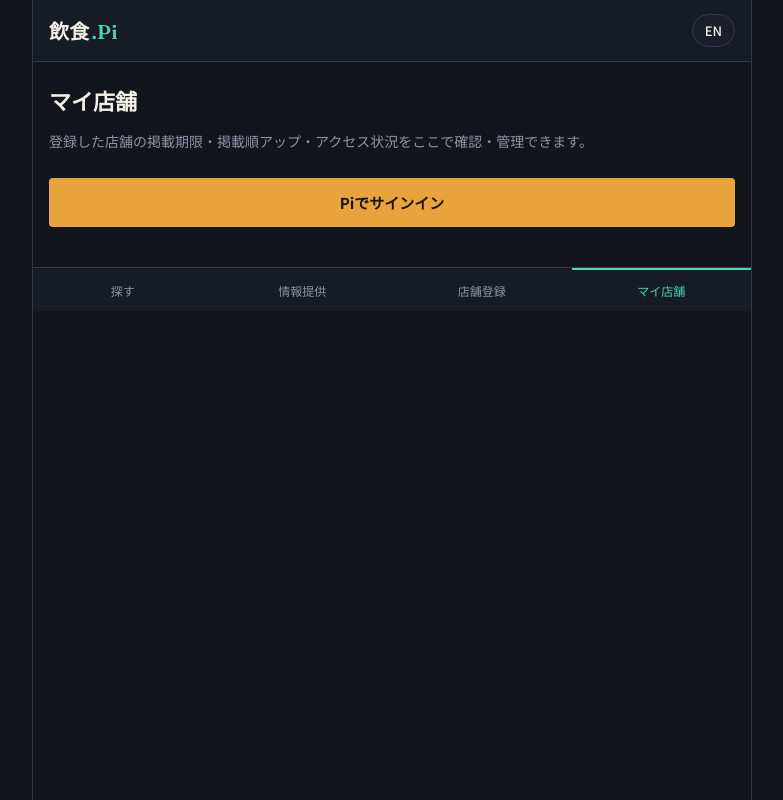
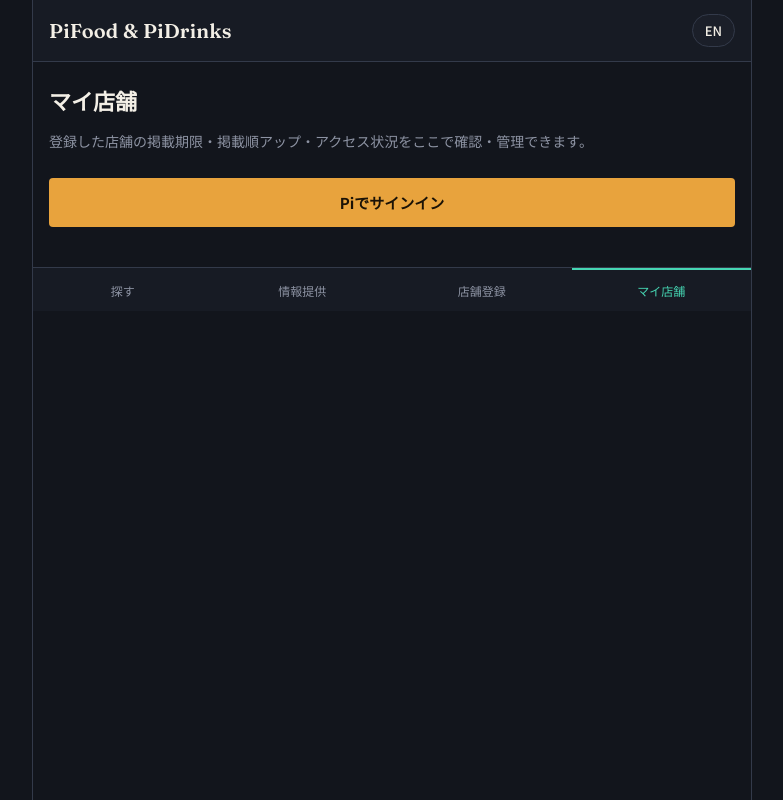
Before and after one commit to kenoudensetsunagasaki-web/inshoku-pi, a website: page mystore.html in a window 1280 px wide. Shown: the whole page, without its empty margins (248-1031 px from the left). Drawn offline with Linux system fonts and the light colour scheme.

Commit message:
Update mystore.html

```diff
--- a/mystore.html
+++ b/mystore.html
@@ -3,7 +3,7 @@
 <head>
 <meta charset="UTF-8" />
 <meta name="viewport" content="width=device-width, initial-scale=1, viewport-fit=cover" />
-<title>マイ店舗 — 飲食.Pi</title>
+<title>マイ店舗 — PiFood & PiDrinks</title>
 <link rel="stylesheet" href="/assets/style.css" />
 <script src="https://sdk.minepi.com/pi-sdk.js"></script>
 <script src="/assets/i18n.js"></script>
@@ -12,7 +12,7 @@
 <body>
 <div class="app-shell">
   <header class="topbar">
-    <div class="wordmark">飲食<span class="pi">.Pi</span></div>
+       <div class="wordmark">PiFood &amp; PiDrinks</div>
     <button class="pill-btn" id="langToggle" type="button">EN</button>
   </header>
 
```
